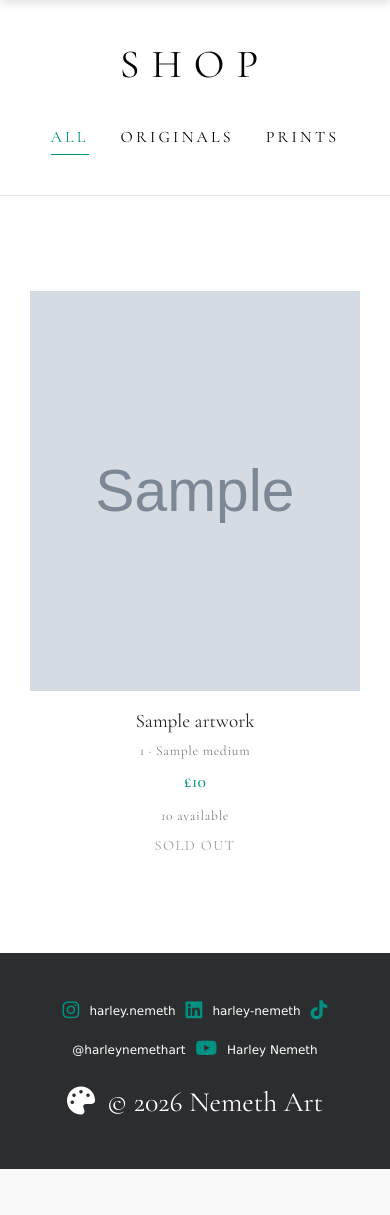
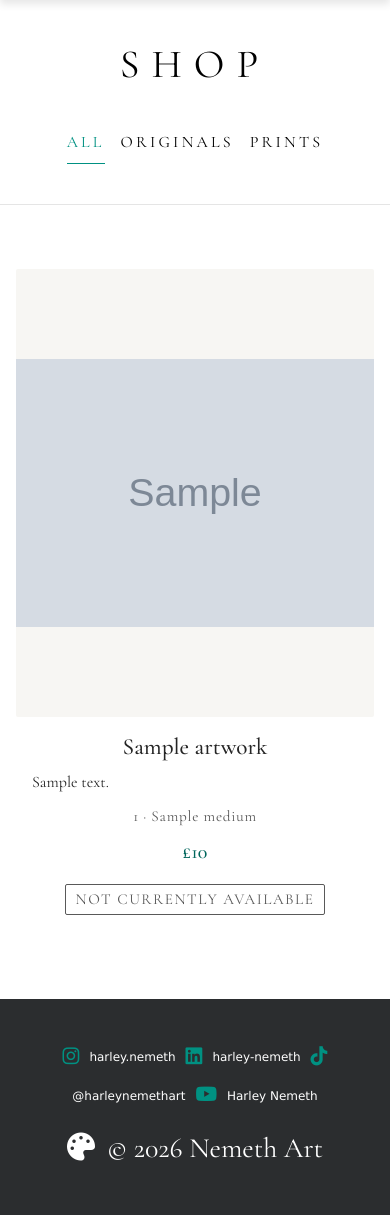
Before and after one commit to HarleyNemeth/Harley-Nemeth-Art-Gallery, a Django app: template store/templates/store/store.html in a window 390 px wide. Shown: the part 86-1301 px from the top of the page. Before the commit the page ends 1255 px from the top, so only its background shows below. Run offline with Django 5.2, Linux system fonts and the light colour scheme; the template is opened without the code that fills it: most values are stand-ins (such as "Sample title", 1, 10 or a date in 2020); grey boxes marked "Sample" are stand-in pictures; some libraries are stand-ins or nearby versions.

Commit message:
Group artwork by purchase availability, add card status labels and refine shop styling.

```diff
--- a/static/css/main.css
+++ b/static/css/main.css
@@ -2,6 +2,15 @@
   --accent-color: 0, 145, 130;
   --gray-color: 43, 45, 47;
   --luxury-font: 'Cormorant Garamond', 'Georgia', serif;
+  --shop-content-width: 78rem;
+  --shop-card-min-width: 14rem;
+  --shop-card-gap: clamp(1rem, 3vw, 2rem);
+  --shop-image-ratio: 4 / 5;
+  --shop-image-background: #f7f6f3;
+  --shop-text-color: #252525;
+  --shop-muted-color: #595959;
+  --shop-accent-text-color: #00665c;
+  --shop-border-radius: 2px;
 } /* old accent colour 99, 212, 187; i also liek this one 0, 150, 120;*/
 
 html {
@@ -612,3 +621,154 @@ button.btn-primary:focus-visible {
     margin-left: 4px;
     font-family: verdana;
 }
+
+/* Shop-specific layout: keep the existing global gallery styles for other pages. */
+.shop-page {
+    color: var(--shop-text-color);
+}
+
+.shop-page .shop-filter {
+    flex-wrap: wrap;
+    gap: clamp(1rem, 4vw, 2.5rem);
+    padding-inline: 1rem;
+}
+
+.shop-page .filter-btn {
+    min-height: 44px;
+}
+
+.shop-page .filter-btn:focus-visible,
+.shop-page .add-to-cart-btn:focus-visible {
+    outline: 3px solid var(--shop-accent-text-color);
+    outline-offset: 3px;
+}
+
+.shop-page .gallery {
+    max-width: var(--shop-content-width);
+    margin: 0 auto;
+    display: grid;
+    grid-template-columns: repeat(auto-fit, minmax(min(100%, var(--shop-card-min-width)), 1fr));
+    align-items: stretch;
+    gap: var(--shop-card-gap);
+    padding: clamp(1.5rem, 4vw, 2.5rem);
+}
+
+.shop-page .art-item {
+    min-width: 0;
+    padding: 0 0 1.25rem;
+}
+
+.shop-page .gall {
+    width: 100%;
+    height: auto;
+    aspect-ratio: var(--shop-image-ratio);
+    margin: 0 0 1rem;
+    border-radius: var(--shop-border-radius);
+    background-color: var(--shop-image-background);
+    cursor: default;
+}
+
+.shop-page .gall img {
+    object-fit: contain;
+}
+
+.shop-page .artwork-image-placeholder {
+    display: flex;
+    width: 100%;
+    height: 100%;
+    align-items: center;
+    justify-content: center;
+    padding: 1rem;
+    color: var(--shop-muted-color);
+    background-color: var(--shop-image-background);
+    font-family: var(--luxury-font);
+    font-size: 1rem;
+}
+
+.shop-page .media-container .artwork-image-placeholder {
+    position: absolute;
+    inset: 0;
+}
+
+.shop-page .gall:hover img,
+.shop-page .gall:hover .media-container img,
+.shop-page .gall:hover .media-container video {
+    transform: none;
+}
+
+.shop-page .art-title {
+    margin: 0.25rem 0 0.5rem;
+    padding: 0 0.75rem;
+    color: var(--shop-text-color);
+    font-size: 1.45rem;
+    line-height: 1.25;
+}
+
+.shop-page .art-description {
+    max-width: 36rem;
+    margin: 0 0 0.75rem;
+    padding: 0 1rem;
+    font-size: 1rem;
+    line-height: 1.55;
+    text-align: left;
+}
+
+.shop-page .art-meta {
+    margin-bottom: 0.5rem;
+    padding: 0 0.75rem;
+    color: var(--shop-muted-color);
+    font-size: 0.95rem;
+    line-height: 1.4;
+}
+
+.shop-page .price {
+    margin-bottom: 0.5rem;
+    color: var(--shop-accent-text-color);
+    font-size: 1.25rem;
+}
+
+.shop-page .add-to-cart-btn {
+    min-height: 44px;
+    border-radius: var(--shop-border-radius);
+    color: #fff;
+    background-color: rgb(var(--gray-color));
+}
+
+.shop-page .add-to-cart-btn:hover {
+    color: #fff;
+    background-color: var(--shop-accent-text-color);
+}
+
+.shop-page .art-status {
+    display: inline-block;
+    margin: 0.5rem 0 0;
+    padding: 0.15rem 0.6rem;
+    border: 1px solid currentColor;
+    border-radius: var(--shop-border-radius);
+    font-family: var(--luxury-font);
+    font-size: 0.95rem;
+    letter-spacing: 0.1em;
+    text-transform: uppercase;
+}
+
+.shop-page .available-status {
+    color: var(--shop-accent-text-color);
+}
+
+.shop-page .sold-out,
+.shop-page .not-offered {
+    color: var(--shop-muted-color);
+}
+
+@media (max-width: 576px) {
+    .shop-page .gallery {
+        grid-template-columns: minmax(0, 1fr);
+        padding-inline: 1rem;
+    }
+
+    .shop-page .art-item {
+        max-width: 28rem;
+        width: 100%;
+        justify-self: center;
+    }
+}
--- a/store/templates/store/store.html
+++ b/store/templates/store/store.html
@@ -4,37 +4,59 @@
 {% block title %}Harley Nemeth Art Store{% endblock %}
 
 {% block content %}
+    <div class="shop-page">
         <h2>Shop</h2>
 
-    <div class="shop-filter">
-        <button class="filter-btn active" data-filter="all">All</button>
-        <button class="filter-btn" data-filter="original">Originals</button>
-        <button class="filter-btn" data-filter="print">Prints</button>
+        <div class="shop-filter" role="group" aria-label="Filter artwork by category">
+            <button type="button" class="filter-btn active" data-filter="all">All</button>
+            <button type="button" class="filter-btn" data-filter="original">Originals</button>
+            <button type="button" class="filter-btn" data-filter="print">Prints</button>
         </div>
 
-    <section class="gallery">
-        {% for artwork in artworks %}
-            <div class="art-item" data-category="{{ artwork.category.name|lower }}">
+        <section class="gallery" aria-label="Artwork">
+            {% for section in artwork_sections %}
+                {% for artwork in section.artworks %}
+                    <article class="art-item" data-category="{{ artwork.category.name|lower }}">
                         <div class="gall">
                             {% if artwork.hover_video_url %}
                                 <div class="media-container" data-hover-video="{{ artwork.hover_video_url }}">
+                                    {% if artwork.image_url %}
                                         <img src="{{ artwork.image_url }}" alt="{{ artwork.title }}">
+                                    {% else %}
+                                        <div class="artwork-image-placeholder" role="img" aria-label="Image unavailable for {{ artwork.title }}">
+                                            <span>Image unavailable</span>
                                         </div>
-                    {% else %}
-                        <img src="{{ artwork.image_url }}" alt="{{ artwork.title }}">
                                     {% endif %}
                                 </div>
-                <p class="art-title">{{ artwork.title }}</p>
-                <p class="art-meta">{{ artwork.size }}{% if artwork.size and artwork.medium %} · {% endif %}{{ artwork.medium }}</p>
-                <p class="price">£{{ artwork.price }}</p>
-                <p class="art-meta">{{ artwork.stock }} available</p>
-
-                {% if artwork.available %}
-                    <button class="add-to-cart-btn" data-artwork-id="{{ artwork.id }}">Add to Cart</button>
+                            {% elif artwork.image_url %}
+                                <img src="{{ artwork.image_url }}" alt="{{ artwork.title }}">
                             {% else %}
-                    <p class="sold-out">Sold Out</p>
+                                <div class="artwork-image-placeholder" role="img" aria-label="Image unavailable for {{ artwork.title }}">
+                                    <span>Image unavailable</span>
+                                </div>
                             {% endif %}
                         </div>
+                        <h4 class="art-title">{{ artwork.title }}</h4>
+                        {% if artwork.description %}
+                            <p class="art-description">{{ artwork.description }}</p>
+                        {% endif %}
+                        {% if artwork.size or artwork.medium %}
+                            <p class="art-meta">{{ artwork.size }}{% if artwork.size and artwork.medium %} · {% endif %}{{ artwork.medium }}</p>
+                        {% endif %}
+                        <p class="price">£{{ artwork.price }}</p>
+
+                        {% if artwork.available and artwork.stock > 0 %}
+                            <p class="art-status available-status">Available</p>
+                            <p class="art-meta">{{ artwork.stock }} available</p>
+                            <button class="add-to-cart-btn" type="button" data-artwork-id="{{ artwork.id }}">Add to Cart</button>
+                        {% elif artwork.available %}
+                            <p class="art-status sold-out">Sold Out</p>
+                        {% else %}
+                            <p class="art-status not-offered">Not Currently Available</p>
+                        {% endif %}
+                    </article>
+                {% endfor %}
             {% endfor %}
         </section>
+    </div>
 {% endblock %}
```
Also changed, not shown: store/tests.py (+75 -0 lines), store/views.py (+29 -2 lines). Lines whose indentation alone changed are shown as unchanged.
